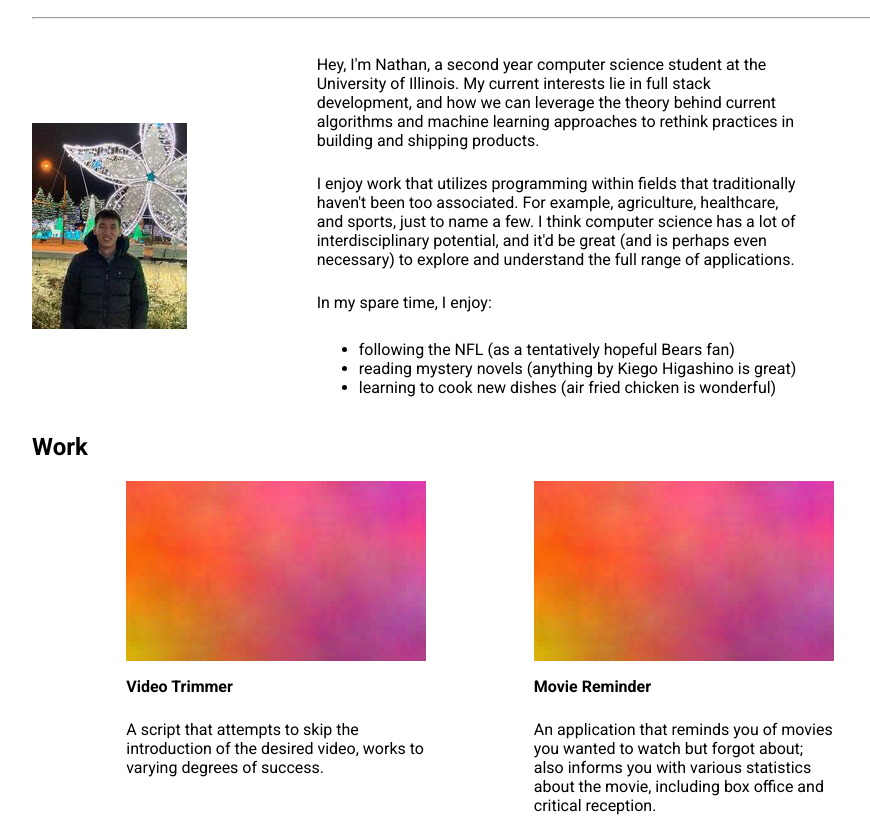
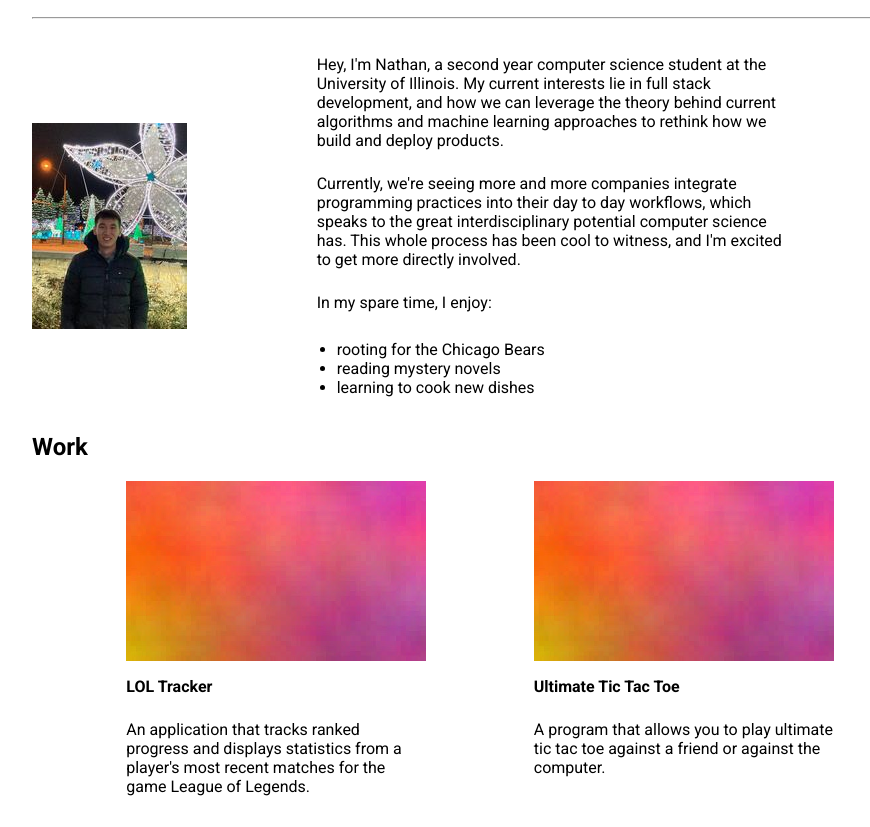
Before and after one commit to amingma/amingma.github.io, a plain HTML site: page index.html in a window 1280 px wide. Shown: the part 125-952 px from the top of the page, without its empty margins (160-1030 px from the left). Drawn offline with Linux system fonts and the light colour scheme.

Commit message:
new pages, bio edits

```diff
--- a/index.html
+++ b/index.html
@@ -31,42 +31,41 @@
                 <p>
                     Hey, I'm Nathan, a second year computer science student at the University of
                     Illinois. My current interests lie in full stack development, and how we can leverage
-                    the theory behind current algorithms and machine learning approaches to rethink practices in
-                    building and shipping products.
+                    the theory behind current algorithms and machine learning approaches to rethink how we
+                    build and deploy products.
                 </p>
+
                 <p>
-                    I enjoy work that utilizes programming within fields that traditionally haven't been too associated.
-                    For example, agriculture, healthcare, and sports, just to name a few. I think computer science has a lot of
-                    interdisciplinary potential, and it'd be great (and is perhaps even necessary) to explore and understand
-                    the full range of applications.
+                    Currently, we're seeing more and more companies integrate programming practices into
+                    their day to day workflows, which speaks to the great interdisciplinary potential
+                    computer science has. This whole process has been cool to witness, and I'm excited
+                    to get more directly involved.
                 </p>
                 <p>
                     In my spare time, I enjoy:
                 </p>
                 <ul>
-                    <li>following the NFL (as a tentatively hopeful Bears fan)</li>
-                    <li>reading mystery novels (anything by Kiego Higashino is great)</li>
-                    <li>learning to cook new dishes (air fried chicken is wonderful)</li>
+                    <li>rooting for the Chicago Bears</li>
+                    <li>reading mystery novels</li>
+                    <li>learning to cook new dishes</li>
                 </ul>
             </div>
         </div>
         <div class="work" id="work">
             <h1>Work </h1>
             <div class="examples">
-                <a href="#">
+                <a href="projectpages/lol.html">
                     <img src="images/get_rect.jpg" alt="A colorful rectangle">
-                    <h4>Video Trimmer</h4>
-                    <p>A script that attempts to skip the introduction of
-                        the desired video, works to varying degrees of success.
+                    <h4>LOL Tracker</h4>
+                    <p>An application that tracks ranked progress and displays statistics
+                        from a player's most recent matches for the game League of Legends.
                     </p>
                 </a>
                 <a href="#">
                     <img src="images/get_rect.jpg" alt="A colorful rectangle">
-                    <h4>Movie Reminder</h4>
-                    <p>An application that reminds you of movies you wanted
-                        to watch but forgot about; also informs you with various
-                        statistics about the movie, including box office and
-                        critical reception.
+                    <h4>Ultimate Tic Tac Toe</h4>
+                    <p>A program that allows you to play ultimate tic tac toe against
+                        a friend or against the computer.
                     </p>
                 </a>
             </div>
@@ -74,9 +73,9 @@
         <div class="updates" id="updates">
             <h1>Misc</h1>
             <ul>
-                <li>Started university</li>
-                <li>Graduated high school</li>
-                <li>Born</li>
+                <li>March 2024: Visited Devil's Lake State Park</li>
+                <li>October 2023: 5K personal best</li>
+                <li>August 2023: Started university</li>
             </ul>
         </div>
         <div class="blog" id="blog">
--- a/style.css
+++ b/style.css
@@ -63,7 +63,7 @@ nav {
     /* flex: 1 20%; */
 }
 
-.about-text>p {
+.about-text>p, ul {
     width: 65%;
 }
 
```
Also changed, not shown: projectpages/lol.html (added, +15 -0 lines), projectpages/toe.html (added).
